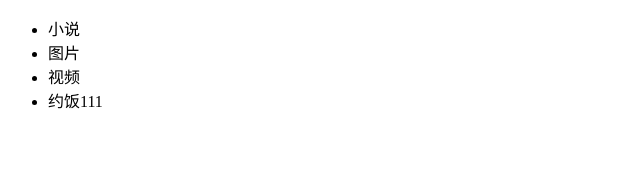
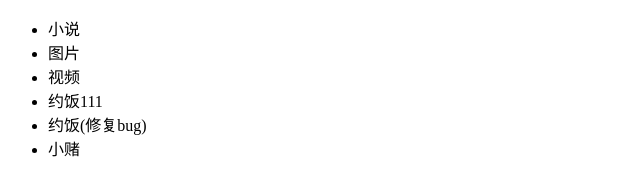
Before and after one commit to xiaozhangpeng/mac-, a plain HTML site: page index.html in a window 1280 px wide. Shown: the whole page, without its empty margins (0-640 px from the left). Drawn offline with Linux system fonts and the light colour scheme.

Commit message:
第三个版本

```diff
--- a/index.html
+++ b/index.html
@@ -12,7 +12,10 @@
             <li>小说</li>
             <li>图片</li>
             <li>视频</li>
+
             <li>约饭111</li>
+            <li>约饭(修复bug)</li>
+            <li>小赌</li>
             </ul>
         </div>
 </body>
```
Also changed, not shown: index2.html (added), 3 other files.
